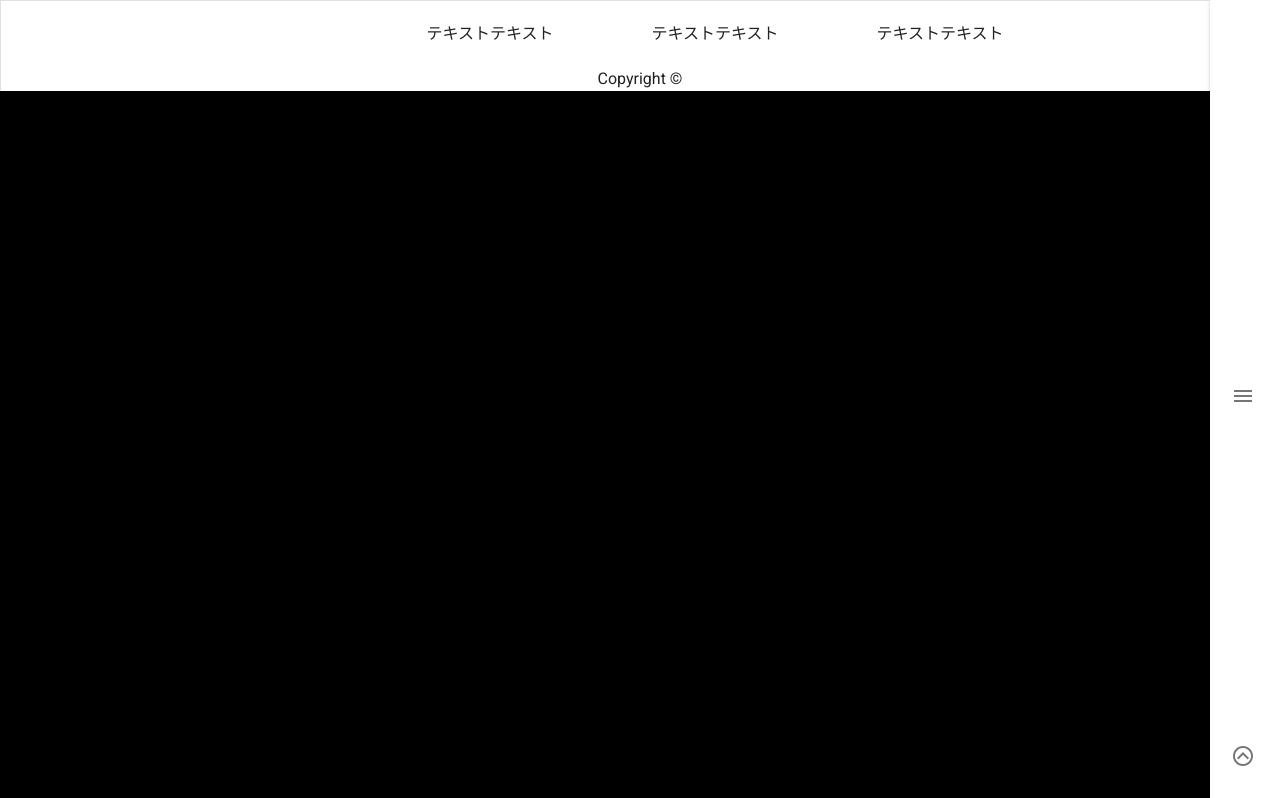
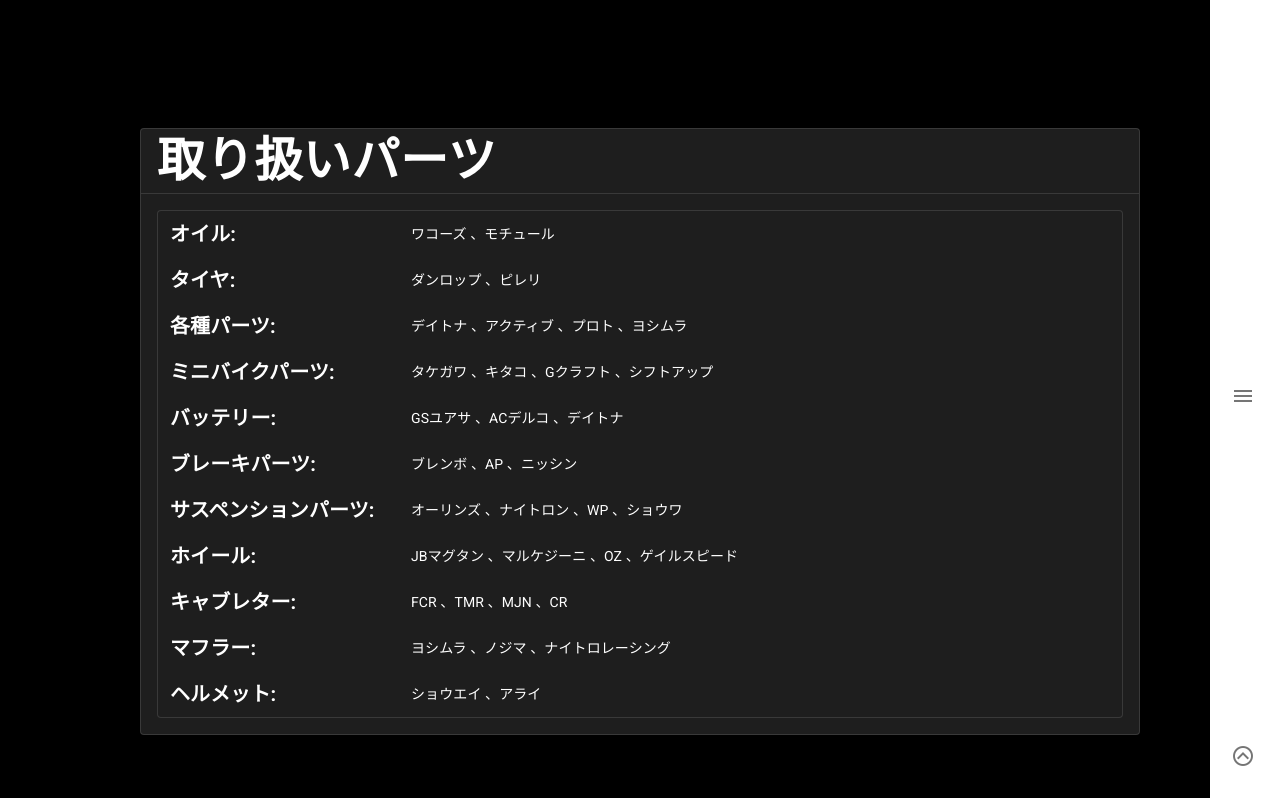
Before and after one commit to phann-phearoen/mechadock, a Nuxt app: page /parts in a window 1280 px wide. Shown: the top 798 px of the page. Built offline with nearby package versions, Linux system fonts and the light colour scheme.

Commit message:
add parts page

```diff
--- /dev/null
+++ b/pages/parts.vue
@@ -0,0 +1,83 @@
+<template>
+  <v-container class="demo-container">
+    <v-card width="100%" outlined dark>
+      <v-card-title class="meka-title">取り扱いパーツ</v-card-title>
+      <v-divider dark></v-divider>
+      <v-card-text>
+        <v-card dark outlined>
+          <v-row
+            v-for="(item, i) in data"
+            :key="i"
+            class="ma-0 pa-0"
+          >
+            <v-col cols="3">
+              <div class="text-big">
+                {{ item.title }}:
+              </div>
+            </v-col>
+            <v-col>
+              <div>
+                {{ item.desc }}
+              </div>
+            </v-col>
+          </v-row>
+        </v-card>
+      </v-card-text>
+    </v-card>
+  </v-container>
+</template>
+
+<script>
+export default {
+  data() {
+    return {
+      data: [
+        {
+          title: 'オイル',
+          desc: 'ワコーズ 、モチュール',
+        },
+        {
+          title: 'タイヤ',
+          desc: 'ダンロップ 、ピレリ',
+        },
+        {
+          title: '各種パーツ',
+          desc: 'デイトナ 、アクティブ 、プロト 、ヨシムラ',
+        },
+        {
+          title: 'ミニバイクパーツ',
+          desc: 'タケガワ 、キタコ 、Gクラフト 、シフトアップ',
+        },
+        {
+          title: 'バッテリー',
+          desc: 'GSユアサ 、ACデルコ 、デイトナ',
+        },
+        {
+          title: 'ブレーキパーツ',
+          desc: 'ブレンボ 、AP 、ニッシン',
+        },
+        {
+          title: 'サスペンションパーツ',
+          desc: 'オーリンズ 、ナイトロン 、WP 、ショウワ',
+        },
+        {
+          title: 'ホイール',
+          desc: 'JBマグタン 、マルケジーニ 、OZ 、ゲイルスピード',
+        },
+        {
+          title: 'キャブレター',
+          desc: 'FCR 、TMR 、MJN 、CR',
+        },
+        {
+          title: 'マフラー',
+          desc: 'ヨシムラ 、ノジマ 、ナイトロレーシング',
+        },
+        {
+          title: 'ヘルメット',
+          desc: 'ショウエイ 、アライ',
+        },
+      ],
+    }
+  },
+}
+</script>
```
